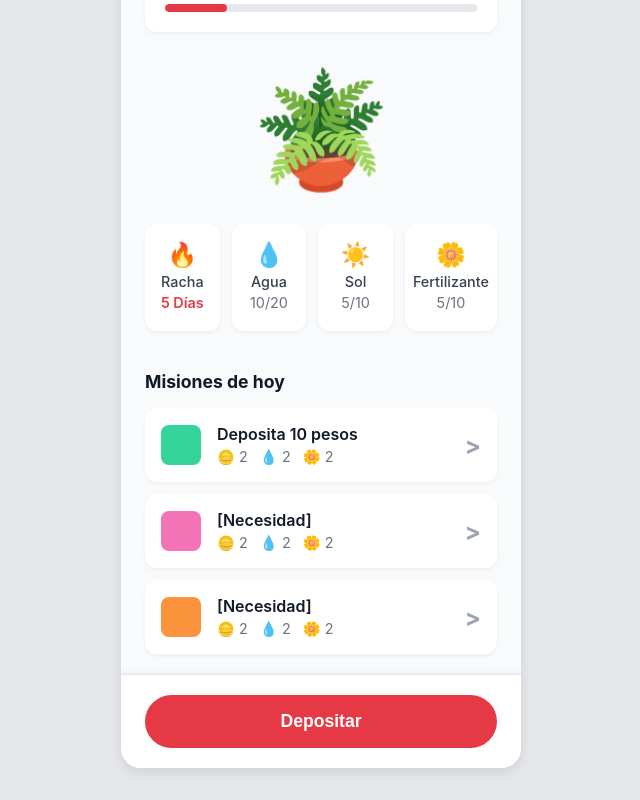
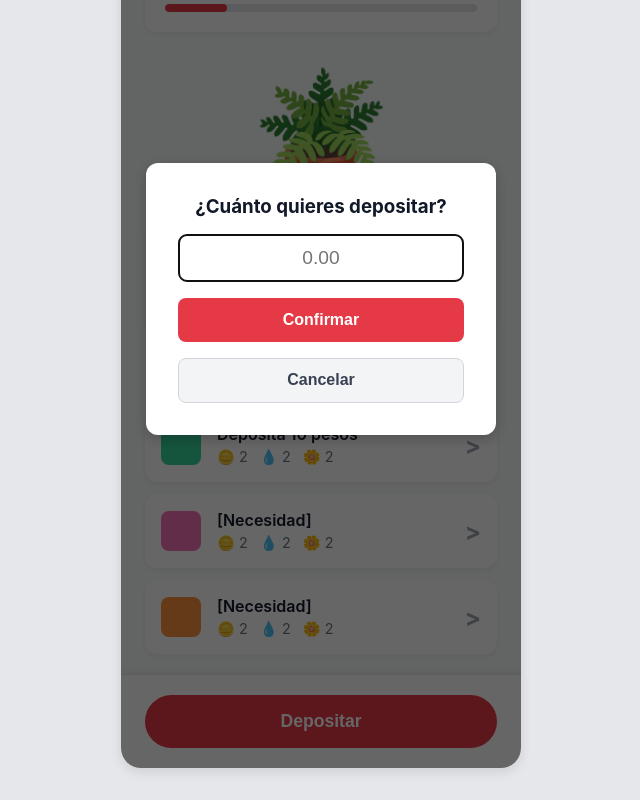
Before and after one commit to R2D2RDZ/hackmty25, a website built with Vite: page hackmty25/index.html in a window 1280 px wide. Both pictures are taken after a click on the button "Depositar". Shown: the part 202-1002 px from the top of the page, without its empty margins (319-959 px from the left). Built offline with nearby package versions, Linux system fonts and the light colour scheme.

Commit message:
deposit pop up

```diff
--- a/hackmty25/index.html
+++ b/hackmty25/index.html
@@ -109,7 +109,17 @@
             <button class="btn-depositar">Depositar</button>
         </footer>
 
+        <div id="deposit-modal" class="modal-overlay hidden"> <div class="modal-content">
+                <h3>¿Cuánto quieres depositar?</h3>
+                <input type="number" id="deposit-amount-input" placeholder="0.00" min="0">
+
+                <button id="confirm-deposit-btn" class="btn-primary">Confirmar</button>
+                <button id="close-modal-btn" class="btn-secondary">Cancelar</button>
+            </div>
+        </div>
+
     </div>
+    <script src="src/main.ts"></script>
+</body>
 
-</body>
 </html>
--- a/hackmty25/src/main.ts
+++ b/hackmty25/src/main.ts
@@ -1,24 +1,29 @@
-import './style.css'
-import typescriptLogo from './typescript.svg'
-import viteLogo from '/vite.svg'
-import { setupCounter } from './counter.ts'
+// 1. Seleccionar los elementos del DOM
+const openModalBtn = document.querySelector('.btn-depositar') as HTMLButtonElement;
+const depositModal = document.getElementById('deposit-modal') as HTMLDivElement;
+const closeModalBtn = document.getElementById('close-modal-btn') as HTMLButtonElement;
 
-document.querySelector<HTMLDivElement>('#app')!.innerHTML = `
-  <div>
-    <a href="https://vite.dev" target="_blank">
-      <img src="${viteLogo}" class="logo" alt="Vite logo" />
-    </a>
-    <a href="https://www.typescriptlang.org/" target="_blank">
-      <img src="${typescriptLogo}" class="logo vanilla" alt="TypeScript logo" />
-    </a>
-    <h1>Vite + TypeScript</h1>
-    <div class="card">
-      <button id="counter" type="button"></button>
-    </div>
-    <p class="read-the-docs">
-      Click on the Vite and TypeScript logos to learn more
-    </p>
-  </div>
-`
+// 2. Función para ABRIR el modal
+function openDepositModal() {
+    depositModal.classList.remove('hidden');
+    // Opcional: Poner el foco (cursor) en el input automáticamente
+    const depositInput = document.getElementById('deposit-amount-input') as HTMLInputElement;
+    depositInput.focus();
+}
 
-setupCounter(document.querySelector<HTMLButtonElement>('#counter')!)
+// 3. Función para CERRAR el modal
+function closeDepositModal() {
+    depositModal.classList.add('hidden');
+}
+
+// 4. Asignar los "escuchadores" de eventos
+openModalBtn.addEventListener('click', openDepositModal);
+closeModalBtn.addEventListener('click', closeDepositModal);
+
+// 5. (Opcional) Cerrar el modal si se hace clic en el fondo oscuro
+depositModal.addEventListener('click', (event) => {
+    // Si el elemento en el que hicimos clic es el overlay (el fondo)...
+    if (event.target === depositModal) {
+        closeDepositModal();
+    }
+});
--- a/hackmty25/src/style.css
+++ b/hackmty25/src/style.css
@@ -246,3 +246,85 @@ body {
     border-radius: 9999px; /* Totalmente redondeado */
     cursor: pointer;
 }
+
+/* --- 4. Modal de Depósito --- */
+
+/* Clase 'helper' para ocultar/mostrar */
+.hidden {
+    display: none !important; /* !important para asegurar que se oculte */
+}
+
+/* El fondo oscuro semi-transparente */
+.modal-overlay {
+    position: absolute; /* Se posiciona sobre la app */
+    top: 0;
+    left: 0;
+    width: 100%;
+    height: 100%;
+    background-color: rgba(0, 0, 0, 0.6); /* Fondo negro con 60% opacidad */
+
+    /* Centrado con Flexbox */
+    display: flex;
+    justify-content: center;
+    align-items: center;
+    z-index: 20; /* Asegura que esté por encima de todo */
+}
+
+/* El contenido blanco del modal */
+.modal-content {
+    background-color: #ffffff;
+    padding: 2rem;
+    border-radius: 12px;
+    box-shadow: 0 4px 12px rgba(0, 0, 0, 0.2);
+    width: 90%; /* Ocupa el 90% del ancho de la app */
+    max-width: 350px;
+    display: flex;
+    flex-direction: column;
+    gap: 1rem; /* Espacio entre los elementos (título, input, botones) */
+}
+
+.modal-content h3 {
+    margin: 0;
+    text-align: center;
+    color: #111827;
+}
+
+.modal-content input[type="number"] {
+    width: 100%;
+    padding: 0.75rem;
+    border: 1px solid #d1d5db; /* Borde gris claro */
+    border-radius: 8px;
+    font-size: 1.2rem;
+    text-align: center;
+    /* Evita que aparezcan las flechas en el input (opcional) */
+    -moz-appearance: textfield;
+}
+
+.modal-content input[type="number"]::-webkit-outer-spin-button,
+.modal-content input[type="number"]::-webkit-inner-spin-button {
+    -webkit-appearance: none;
+    margin: 0;
+}
+
+/* Estilos para los botones del modal */
+.btn-primary {
+    background-color: #e63946; /* Rojo */
+    color: white;
+    border: none;
+    padding: 0.8rem;
+    font-size: 1rem;
+    font-weight: 600;
+    border-radius: 8px;
+    cursor: pointer;
+}
+
+.btn-secondary {
+    background-color: #f3f4f6; /* Gris claro */
+    color: #374151; /* Gris oscuro */
+    border: 1px solid #d1d5db;
+    padding: 0.8rem;
+    font-size: 1rem;
+    font-weight: 600;
+    border-radius: 8px;
+    cursor: pointer;
+}
```
